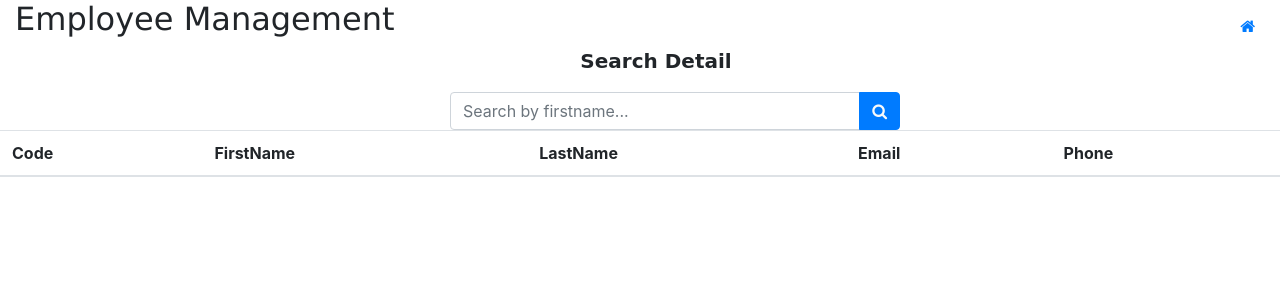
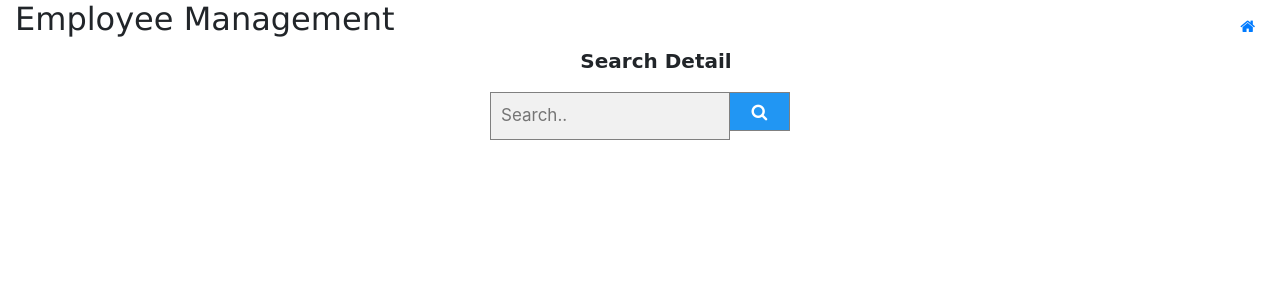
Before and after one commit to Revathy979/Vespa, a Django app: page /search/ in a window 1280 px wide. Shown: the top 300 px of the page. Run offline with Django 3.2, Linux system fonts and the light colour scheme; lists and menus that the app fills with data are empty; some libraries are stand-ins or nearby versions.

Commit message:
employee management with chart ad file upload

```diff
--- /dev/null
+++ b/EmployeeDetail/ProjEmp/EmpDetail/EmpDetailApp/static/assets/searchbtn.css
@@ -0,0 +1,30 @@
+form.example input[type=text] {
+    padding: 10px;
+    font-size: 17px;
+    border: 1px solid grey;
+    float: left;
+    width: 80%;
+    background: #f1f1f1;
+  }
+
+  form.example button {
+    float: left;
+    width: 20%;
+    padding: 10px;
+    background: #2196F3;
+    color: white;
+    font-size: 17px;
+    border: 1px solid grey;
+    border-left: none;
+    cursor: pointer;
+  }
+
+  form.example button:hover {
+    background: #0b7dda;
+  }
+
+  form.example::after {
+    content: "";
+    clear: both;
+    display: table;
+  }
--- a/EmployeeDetail/ProjEmp/EmpDetail/EmpDetailApp/templates/search.html
+++ b/EmployeeDetail/ProjEmp/EmpDetail/EmpDetailApp/templates/search.html
@@ -3,6 +3,7 @@
 <head>
     <link rel="stylesheet" href='/static/assets/css/bootstrap.min.css' />
     <link rel="stylesheet" href='/static/index.css'>
+    <link rel="stylesheet" href='/static/assets/searchbtn.css'>
     <link rel="stylesheet" href='/static/assets/css/font-awesome.min.css'>
     <link rel="stylesheet" href='/static/assets/css/bootstrap-datepicker3.css'>
     <script src='/static/assets/scripts/bootstrap.min.js'></script>
@@ -28,39 +29,12 @@
             </div>
 
         </div>
-        <div class="row tab-align" method="post" id="table">
+        <form class="example" method="post" style="margin:auto;max-width:300px">
             {%csrf_token%}
-            <div class="input-group" style="width:450px;margin-left:450px; ">
-                <input type="text" id="Search" name="fname" class="form-control" placeholder="Search by firstname...">
-                <div class="input-group-append">
-                    <button class="btn btn-primary" id="SearchBtn" type="submit">
-                        <i class="fa fa-search text-light"></i>
-                    </button>
-                </div>
-            </div>
-            <table class="table">
-                <thead>
-                    <tr>
-                        <th scope="col" id="Code">Code</th>
-                        <th scope="col" id="FirstName">FirstName</th>
-                        <th scope="col" id="LastName">LastName</th>
-                        <th scope="col" id="Email">Email</th>
-                        <th scope="col" id="Phone">Phone</th>
-                    </tr>
-                </thead>
-                <tbody>
-                    {% for i in employee %}
-                    <tr>
-                        <td><label for="Code">{{i.code}}</label></td>
-                        <td><label for="FirstName">{{i.fname}}</label></td>
-                        <td><label for="LastName">{{i.lname}}</label></td>
-                        <td><label for="Email">{{i.email}}</label></td>
-                        <td><label for="Phone">{{i.phone}}</label></td>
-                    </tr>
-                    {% endfor %}
-                </tbody>
-            </table>
-        </div>
+            <input type="text" placeholder="Search.." name="searchedData">
+            <button type="submit"><i class="fa fa-search"></i></button>
+        </form>
+    </div>
     </div>
 </body>
 
--- a/EmployeeDetail/ProjEmp/EmpDetail/EmpDetailApp/views.py
+++ b/EmployeeDetail/ProjEmp/EmpDetail/EmpDetailApp/views.py
@@ -56,7 +56,7 @@ def edit(request, code):
 
 
 def delete(request, code):
-    employee = EmployeeDetail.objects.get(code=code)
+    employee = EmployeeDetail.objects.filter(code=code)
     employee.delete()
     return redirect("/show")
 
@@ -66,43 +66,37 @@ def search(request):
     if request.method == 'GET':
         return render(request, 'search.html')
     elif request.method == 'POST':
-        fname = request.POST.get("fname")
+        print("post")
+        fname = request.POST.get("searchedData")
+        print(fname)
         employee = EmployeeDetail.objects.filter(fname__iregex=fname)
-        for i in employee:
-            data = {
-                'employee': employee
-            }
-        print(employee)
-        return render(request, 'search.html', context=data)
+        # data = {'employee': employee}
+        return render(request, 'searchedData.html', context={'employee': employee})
 
 
 def upload(request):
+    if request.method == 'GET':
+        return render(request, 'upload.html')
+    elif request.method == 'POST':
+        print('post')
+        file_name = request.POST.get("fileName")
+        print(file_name)
+        df = pd.read_excel('/home/iness/Revathy/Training document/'+file_name)
+        row = len(df)
+        col = len(df.columns)
+        for i in range(0, row, 1):
+            employee = EmployeeDetail(
+                code=df.iloc[i][0], fname=df.iloc[i][1], lname=df.iloc[i][2], email=df.iloc[i][3], phone=df.iloc[i][4])
+            employee.save()
 
-    return render(request, 'upload.html')
-    # else:
-    #     excel_file = request.FILES['excel_file']
-    #     wb = openpyxl.load_workbook(excel_file)
-    #     worksheet = wb["Sheet1"]
-    #     print(worksheet)
-    #     excel_data = list()
-    #     for row in worksheet.iter_rows():
-    #         row_data = list()
-    #         for cell in row:
-    #             row_data.append(str(cell.value))
-    #         excel_data.append(row_data)
-    #         employee = EmployeeDetail(
-    #             name=row_data[0], employee_code=row_data[1], email_id=row_data[2], contact_no=row_data[3], salary=row_data[4])
-    #         employee.save()
-    #     employee = EmployeeManagement.objects.all()
-    #   return redirect ('/show',context={'employee':employee})
-
-# def searchedData(request, fname):
-#     employee = EmployeeDetail.objects.get(fname=fname)
-#     return render(request, 'searchedData.html',context={'employee':employee})
+        emplist = EmployeeDetail.objects.all()
+    # with pd.ExcelWriter('newfile.xlsx') as writer:
+    #     emplist.to_excel(writer, sheet_name='employeedetails')
+    return render(request, 'show.html', context={'emplist': emplist})
 
 
 def chart(request):
-    # Create an object for the column2d chart using the FusionCharts class constructor
+            # Create an object for the column2d chart using the FusionCharts class constructor
     column2d = FusionCharts("column2d", "ex1", "684", "476", "chart-1", "json",
                             # The data is passed as a string in the `dataSource` as parameter.
                             """{
```
Also changed, not shown: EmployeeDetail/ProjEmp/EmpDetail/EmpDetailApp/models.py (+5 -5 lines), EmployeeDetail/ProjEmp/EmpDetail/EmpDetailApp/templates/chart.html (+25 -3 lines), EmployeeDetail/ProjEmp/EmpDetail/EmpDetailApp/templates/searchedData.html (added, +60 -0 lines), EmployeeDetail/ProjEmp/EmpDetail/EmpDetailApp/templates/upload.html (+13 -2 lines), EmployeeDetail/ProjEmp/EmpDetail/EmpDetailApp/migrations/0002_auto_20191114_0407.py (added), EmployeeDetail/ProjEmp/EmpDetail/EmpDetailApp/migrations/0003_auto_20191114_0415.py (added), EmployeeDetail/ProjEmp/EmpDetail/EmpDetailApp/migrations/0004_auto_20191114_0734.py (added), EmployeeDetail/ProjEmp/EmpDetail/EmpDetailApp/migrations/0005_auto_20191114_0735.py (added), EmployeeDetail/ProjEmp/EmpDetail/EmpDetailApp/migrations/0006_auto_20191114_0737.py (added), EmployeeDetail/ProjEmp/EmpDetail/EmpDetailApp/migrations/0007_auto_20191114_0754.py (added), 1 other file.
